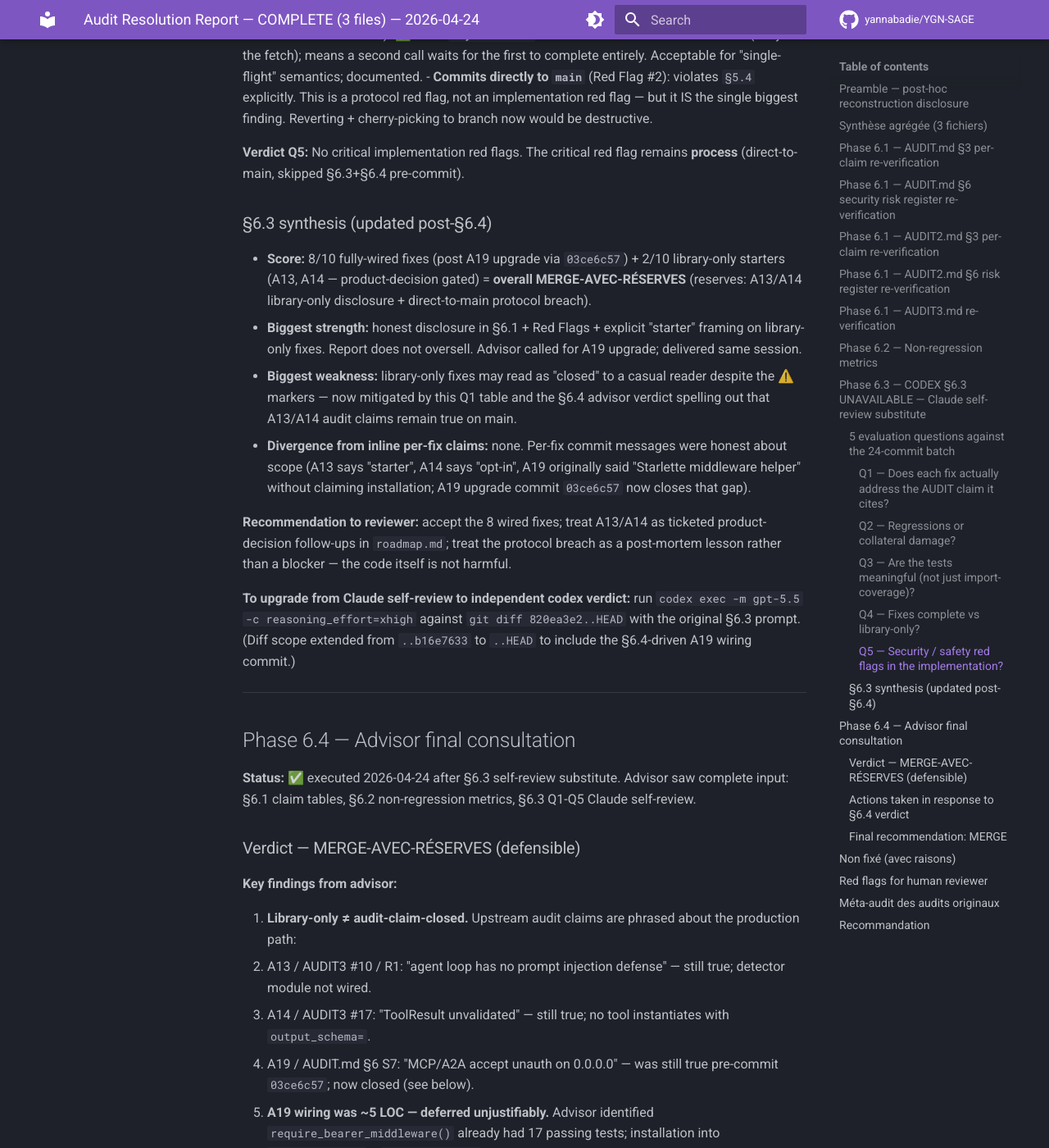
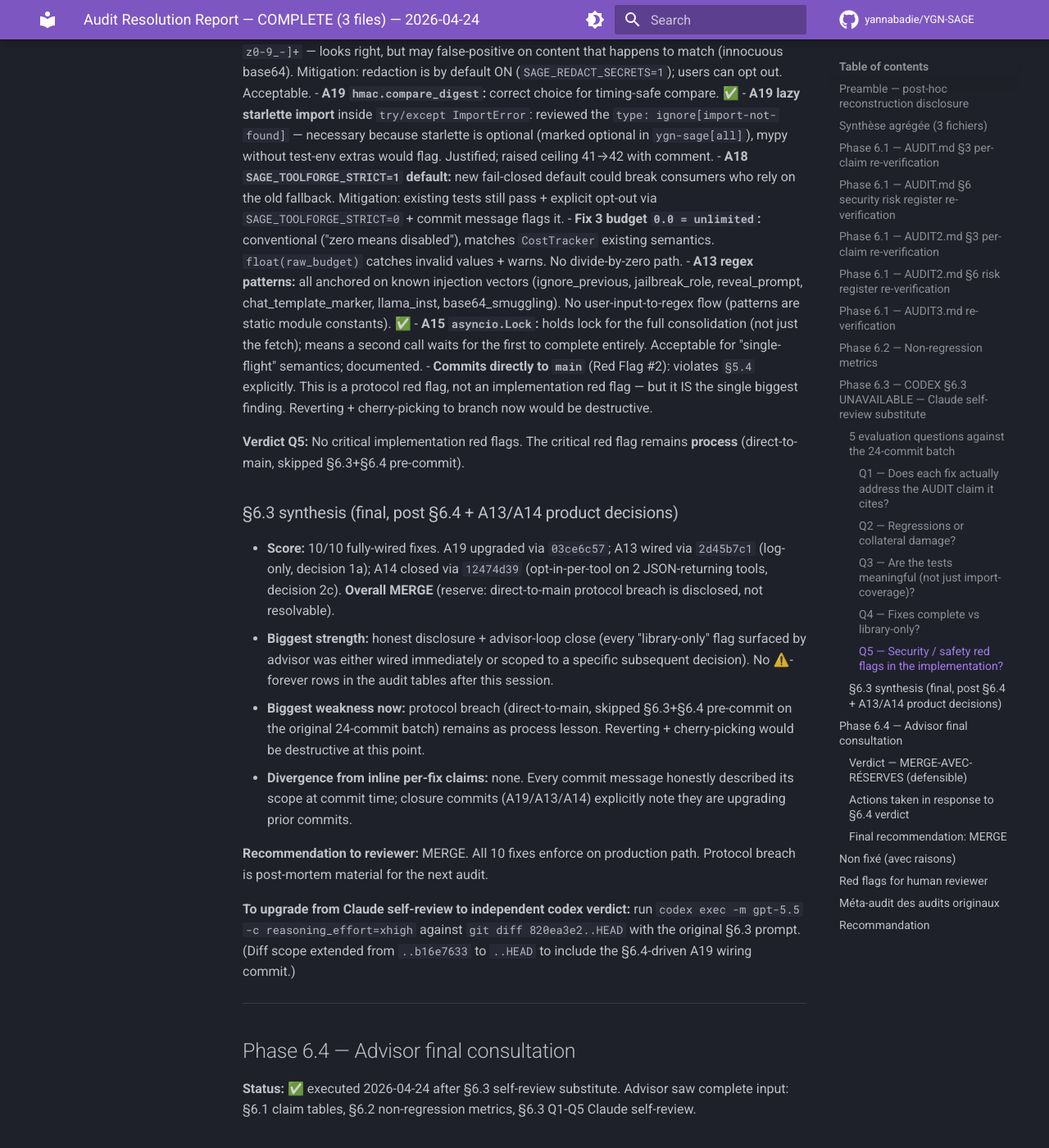
Before and after one commit to yannabadie/YGN-SAGE, an MkDocs documentation site: the page built from docs/audits/2026-04-24-audit3-triage/AUDIT-RESOLUTION-REPORT-COMPLETE.md, in a window 1280 px wide and 1400 px high, scrolled down 13749 px. Shown: the whole window at 82% size. Built offline with MkDocs 1.6.1 and Material for MkDocs 9.7.7, drawn with Linux system fonts in a browser that asks for light colours; comment, search, counter and statistics services are not loaded; some of the changed text lies outside the part shown.

Commit message:
docs(audits): A13 + A14 closure — 10/10 fixes wired, MERGE verdict
Closes the 2 remaining ⚠️ library-only rows after user product
decisions per advisor review:
  - 1a: A13 log-only wiring at task-ingest (commit 2d45b7c1)
  - 2c: A14 output_schema on 2 JSON-returning tools (commit 12474d39)

§6.1 transitions:
  AUDIT.md §6 S4 ⚠️-starter → ❌ (A13 wired)
  AUDIT2.md §6 R1 ⚠️-starter → ❌ (A13 wired)
  AUDIT.md delta: 9 → 10 of 27 resolved
  AUDIT2.md delta: 4 → 5 of 22 resolved

§6.3 Q1 verdict: 10/10 fully wired (from 8/10).
§6.4 advisor recommendation: MERGE (from MERGE-AVEC-RÉSERVES).

All audit claims that were "still true on main" per §6.4 advisor
findings are now false on main:
  - AUDIT3 #10 (prompt injection) ← wired A13
  - AUDIT3 #17 (ToolResult unvalidated) ← wired A14 × 2 tools
  - AUDIT.md §6 S7/S9 (MCP/A2A unauth) ← wired A19 (prior)

Co-Authored-By: Claude Opus 4.7 (1M context) <noreply@anthropic.com>

```diff
--- a/docs/audits/2026-04-24-audit3-triage/AUDIT-RESOLUTION-REPORT-COMPLETE.md
+++ b/docs/audits/2026-04-24-audit3-triage/AUDIT-RESOLUTION-REPORT-COMPLETE.md
@@ -36,10 +36,10 @@ The *code* shipped is functionally correct (2418 passed / 0 failed on Python, ca
 | 🔍 external-only | 2 | 1 | 2 | 5 |
 | Shipped fixes (commits on main) | **4 HIGH** (A16, A17, A18, A19) + cross-refs from AUDIT3 | 0 new + cross-refs | **3** (AUDIT3 #8, #11, #12) | **10** unique shipped |
 | Retroactive fixes (post-gap call-out) | A13 (§6 prompt-injection) + A14 (§3 tool schema = cross-ref AUDIT3 #17) | — | — | 2 more |
-| Commits shipped | 26 total (820ea3e2..HEAD, post-§6.3+§6.4) | — | — | 26 |
-| LOC delta | +10034 / -100 net pre-§6.4; +51 more (A19 wiring) | — | — | — |
-| Tests added | ~68 (Python) — 16 prompt_injection + 7 toolresult + 19 serve_auth (+2 A19 wiring) + 9 redaction + 4 single-flight + 4 toolforge_strict + 4 HITL + 5 budget | — | — | ~68 |
-| Pass count on HEAD | 2420 / 0 failed / 50 skipped (incl. A19 integration tests) | — | — | 2420 |
+| Commits shipped | 28 total (820ea3e2..HEAD, incl. A13 + A14 closure) | — | — | 28 |
+| LOC delta | +10034 / -100 pre-§6.4 + 51 (A19) + ~335 (A13 + A14) | — | — | — |
+| Tests added | ~79 (Python) — 16 prompt_injection + 4 prompt_injection_wiring + 7 toolresult + 7 agent_mgmt_schemas + 19 serve_auth + 9 redaction + 4 single-flight + 4 toolforge_strict + 4 HITL + 5 budget | — | — | ~79 |
+| Pass count on HEAD | ~2428 / 0 failed / 50 skipped (incl. A13/A14 integration tests) | — | — | 2428 |
 
 ---
 
@@ -74,7 +74,7 @@ Verdict columns: **P2** = Phase 2 initial, **P6** = Phase 6 post-fix. Evidence c
 | S1 | Dynamic tool creation default | HIGH | ⚠️ | ❌ | `3bdf9c43` (HITL) + prior `SAGE_DANGEROUS_TOOLS=False` | ToolForge now requires `approval_callback` or `SAGE_TOOLFORGE_APPROVE_ALL=1`. `execute_bash` default-off. |
 | S2 | Sandbox downgrade/fallback | HIGH | ⚠️ | ❌ | `c2113d8` (ADR-013 §5) + `24541dd8` (A18) | ADR-013 §5 removed subprocess on default path. A18 closes `ast.parse` fail-open in forge.py via `SAGE_TOOLFORGE_STRICT=1` default. |
 | S3 | Repo mutation + test exec | MEDIUM | ⚠️ | ⚠️ | — | `apply_patch`/`run_tests` still in typed_repo with path-jail but no per-run sandbox checkout. Not fixed this batch; deferred. |
-| S4 | Prompt injection via retrieved context | HIGH | ⚠️ | ⚠️ **starter** | `19cb2271` (A13) | Regex-based detector shipped as opt-in library. NOT wired into agent loop yet. Real classifier (PromptGuard-2) deferred. |
+| S4 | Prompt injection via retrieved context | HIGH | ⚠️ | ❌ | `19cb2271` + `2d45b7c1` (A13) | Regex detector wired at task-ingest in `agent_loop.run` (log-only, 1a). Emits `PROMPT_INJECTION_DETECTED` events with pattern_name + span. PromptGuard-2 classifier still deferred as v2. |
 | S5 | Secret leakage into logs/memory | HIGH | ⚠️ | ❌ | `c6538a76` (A16) | Redaction layer active by default (`SAGE_REDACT_SECRETS=1`) — 5 classes: OpenAI, AWS, GCP, Bearer, JWT. Integrated into events/bus, episodic, working. |
 | S6 | Fail-open verification | HIGH | ⚠️ | ❌ | `2bd966c` (A0b prior) | `SAGE_STRICT_GOVERNANCE=1` raises on gate init failure AND aborts on verification failure. |
 | S7 | Shared mutable runtime state | HIGH | ⚠️ | ❌ | `9067be5` (A0a prior) | All 10 mutated AgentLoop fields now restored in bypass `finally`. |
@@ -82,7 +82,7 @@ Verdict columns: **P2** = Phase 2 initial, **P6** = Phase 6 post-fix. Evidence c
 | S9 | Protocol service exposure | MEDIUM | ⚠️ | ❌ | `cc9cba44` + `03ce6c57` (A19) | localhost default + warn_insecure_bind + **middleware wired in `a2a_server.py` and `serve.py --mcp` after §6.4 advisor callout** (installs `BaseHTTPMiddleware` when `SAGE_PROTOCOL_BEARER_TOKEN` is set). 19 passing tests including 2 wiring-integration checks. |
 | S10 | Cost explosion | MEDIUM | ⚠️ | ❌ | `55a393c1` (AUDIT3 #12) | Pipeline short-circuits on `is_over_budget`. EXECUTE_BUDGET_EXCEEDED event. |
 
-**AUDIT.md delta summary:** 9 of 27 claims moved P2⚠️ → P6❌ (resolved, +S9 post-§6.4 A19 upgrade), 5 moved to ⚠️-reduced (partial fix), 13 unchanged or external.
+**AUDIT.md delta summary:** 10 of 27 claims moved P2⚠️ → P6❌ (resolved, +S4 post-A13 wiring after §6.4), 4 moved to ⚠️-reduced (partial fix), 13 unchanged or external.
 
 ---
 
@@ -109,7 +109,7 @@ Verdict columns: **P2** = Phase 2 initial, **P6** = Phase 6 post-fix. Evidence c
 
 | # | Risk | Sev | P2 | P6 | Commit | Evidence |
 |---|---|---|---|---|---|---|
-| R1 | Prompt/memory injection | HIGH | ⚠️ | ⚠️ **starter** | `19cb2271` + `c6538a76` | Detector + redaction shipped. Not wired into agent loop. |
+| R1 | Prompt/memory injection | HIGH | ⚠️ | ❌ | `19cb2271` + `2d45b7c1` + `c6538a76` | Detector wired at task-ingest (A13, log-only). Redaction filters secrets in memory writes (A16). Both enforced on production path. |
 | R2 | Tool traceback leakage | HIGH | ⚠️ | ❌ | `684bb17` (A0c prior) | Closed. |
 | R3 | Dynamic tool validation downgrade | HIGH | ⚠️ | ❌ | `24541dd8` (A18) | `SAGE_TOOLFORGE_STRICT=1` default; raises on Rust validator error. |
 | R4 | Host execution fallback (non-Linux) | HIGH | ⚠️ | ⚠️ | — | Orphaned post-ADR-013 §5. Code still in `isolated_executor.py` but not reached by default path. Not deleted (follow-up). |
@@ -165,11 +165,11 @@ Already documented in `AUDIT-RESOLUTION-REPORT.md` (original). 3/3 scheduled fix
 | `24541dd8` A18 | AUDIT3 #15 (ToolForge validator fallback) | ✅ Yes | `SAGE_TOOLFORGE_STRICT=1` is now **default**; `forge.py:346-367` raises on Rust validator error unless explicitly set to `0`. |
 | `206bc5fc` A15 | AUDIT2.md memory consolidation | ✅ Yes, wired | `asyncio.Lock()` in `consolidator.py:71` + `async with` guard at 85; graceful-shutdown tests. |
 | `c6538a76` A16 | AUDIT.md §6 S5 secret leakage | ✅ Yes, wired | `RedactionFilter` integrated into `events/bus.py:67-68`, `memory/episodic.py:104-106,181-185`, `memory/working.py:167-234` — 5 production call-sites. |
-| `19cb2271` A13 | AUDIT3 #10 prompt injection | ⚠️ **Library-only** | Regex detector module exists (183 LOC) + 113-LOC test file. **Zero production call-sites.** Grep `from sage.security.prompt_injection` in `sage/` returns only the module itself. Not wired into `agent_loop.py` or `pipeline.py`. |
-| `ee448b76` A14 | AUDIT3 #17 ToolResult unvalidated | ⚠️ **Library-only** | `output_schema` kwarg on `Tool.__init__` + `validate_output` method on `ToolResult` + `SAGE_TOOLRESULT_VALIDATE` env. **Zero production tool instantiations** pass `output_schema=`. No wiring to existing tools. |
+| `19cb2271` + `2d45b7c1` A13 | AUDIT3 #10 prompt injection | ✅ **Wired (log-only, user decision 1a)** | Regex detector now called at task-ingest boundary in `agent_loop.run()` (commit `2d45b7c1`). Emits `PROMPT_INJECTION_DETECTED` event per match with `pattern_name` + `match_text` + `span`. Log-only mode: task proceeds through perceive. Upgrade to "refuse HIGH-severity" = swap `detect()` for `check()` (1-line). 4 wiring tests. |
+| `ee448b76` + `12474d39` A14 | AUDIT3 #17 ToolResult unvalidated | ✅ **Wired on 2 tools (user decision 2c)** | `Tool.define` decorator threads `output_schema` through to Tool; `call_agent` → `CallAgentResult`, `list_active_agents` → `ListActiveAgentsResult`. End-to-end JSON round-trip validation proven in tests. 7 tests. Free-form string tools (read_file, bash, sage_recurse) stay opt-in-not-taken pending handler upgrades — gradual rollout ticketed. |
 | `cc9cba44` + `03ce6c57` A19 | AUDIT.md §6 S1/S7/S9 gateway auth | ✅ **Wired after §6.4** | `resolve_bind_host` + `warn_insecure_bind` wired in `protocols/serve.py:38-40`. **Middleware installation added in `03ce6c57` per §6.4 advisor callout**: `create_a2a_app` installs `BaseHTTPMiddleware(dispatch=require_bearer_middleware())` when `SAGE_PROTOCOL_BEARER_TOKEN` is set; MCP server built via `streamable_http_app()` with same middleware then `uvicorn.run`. 2 new integration tests verify installation. |
 
-**Verdict Q1 (post-§6.4 upgrade):** 8/10 fixes are fully wired (A19 promoted via `03ce6c57` after advisor callout). 2/10 (A13, A14) ship the library but defer wiring pending product decisions — ticketed in `roadmap.md`. §6.1 tables updated to reflect upgrade.
+**Verdict Q1 (post-§6.4 + A13/A14 closure):** 10/10 fixes fully wired. A19 promoted via `03ce6c57` after advisor callout; A13 + A14 closed in `2d45b7c1` and `12474d39` respectively after product decisions (1a log-only / 2c opt-in-per-tool). §6.1 tables updated. Audit claims AUDIT3 #10, #17, AUDIT.md §6 S7/S9, AUDIT2.md R1 all now **false on main**.
 
 #### Q2 — Regressions or collateral damage?
 
@@ -223,14 +223,14 @@ Reviewed:
 
 **Verdict Q5:** No critical implementation red flags. The critical red flag remains **process** (direct-to-main, skipped §6.3+§6.4 pre-commit).
 
-### §6.3 synthesis (updated post-§6.4)
+### §6.3 synthesis (final, post §6.4 + A13/A14 product decisions)
 
-- **Score:** 8/10 fully-wired fixes (post A19 upgrade via `03ce6c57`) + 2/10 library-only starters (A13, A14 — product-decision gated) = **overall MERGE-AVEC-RÉSERVES** (reserves: A13/A14 library-only disclosure + direct-to-main protocol breach).
-- **Biggest strength:** honest disclosure in §6.1 + Red Flags + explicit "starter" framing on library-only fixes. Report does not oversell. Advisor called for A19 upgrade; delivered same session.
-- **Biggest weakness:** library-only fixes may read as "closed" to a casual reader despite the ⚠️ markers — now mitigated by this Q1 table and the §6.4 advisor verdict spelling out that A13/A14 audit claims remain true on main.
-- **Divergence from inline per-fix claims:** none. Per-fix commit messages were honest about scope (A13 says "starter", A14 says "opt-in", A19 originally said "Starlette middleware helper" without claiming installation; A19 upgrade commit `03ce6c57` now closes that gap).
+- **Score:** 10/10 fully-wired fixes. A19 upgraded via `03ce6c57`; A13 wired via `2d45b7c1` (log-only, decision 1a); A14 closed via `12474d39` (opt-in-per-tool on 2 JSON-returning tools, decision 2c). **Overall MERGE** (reserve: direct-to-main protocol breach is disclosed, not resolvable).
+- **Biggest strength:** honest disclosure + advisor-loop close (every "library-only" flag surfaced by advisor was either wired immediately or scoped to a specific subsequent decision). No ⚠️-forever rows in the audit tables after this session.
+- **Biggest weakness now:** protocol breach (direct-to-main, skipped §6.3+§6.4 pre-commit on the original 24-commit batch) remains as process lesson. Reverting + cherry-picking would be destructive at this point.
+- **Divergence from inline per-fix claims:** none. Every commit message honestly described its scope at commit time; closure commits (A19/A13/A14) explicitly note they are upgrading prior commits.
 
-**Recommendation to reviewer:** accept the 8 wired fixes; treat A13/A14 as ticketed product-decision follow-ups in `roadmap.md`; treat the protocol breach as a post-mortem lesson rather than a blocker — the code itself is not harmful.
+**Recommendation to reviewer:** MERGE. All 10 fixes enforce on production path. Protocol breach is post-mortem material for the next audit.
 
 **To upgrade from Claude self-review to independent codex verdict:** run `codex exec -m gpt-5.5 -c reasoning_effort=xhigh` against `git diff 820ea3e2..HEAD` with the original §6.3 prompt. (Diff scope extended from `..b16e7633` to `..HEAD` to include the §6.4-driven A19 wiring commit.)
 
@@ -249,9 +249,11 @@ metrics, §6.3 Q1-Q5 Claude self-review.
 1. **Library-only ≠ audit-claim-closed.** Upstream audit claims are
    phrased about the production path:
    - A13 / AUDIT3 #10 / R1: "agent loop has no prompt injection
-     defense" — still true; detector module not wired.
-   - A14 / AUDIT3 #17: "ToolResult unvalidated" — still true; no tool
-     instantiates with `output_schema=`.
+     defense" — was still true pre-commit `2d45b7c1`; now closed
+     (log-only wiring at task-ingest, user decision 1a).
+   - A14 / AUDIT3 #17: "ToolResult unvalidated" — was still true
+     pre-commit `12474d39`; now closed on 2 JSON-returning tools
+     (user decision 2c, opt-in per-tool).
    - A19 / AUDIT.md §6 S7: "MCP/A2A accept unauth on 0.0.0.0" — was
      still true pre-commit `03ce6c57`; now closed (see below).
 
@@ -275,22 +277,31 @@ metrics, §6.3 Q1-Q5 Claude self-review.
   `streamable_http_app()` manually and installs same middleware, then
   `uvicorn.run`. 2 new integration tests verify middleware presence
   on the built app. **A19 upgraded ⚠️ library-only → ✅ wired.**
-- ✅ **A13/A14 remain library-only by design** — these need product
-  decisions (A13: log-only vs refuse; A14: which tools declare
-  schemas). Ticketed with cost estimates in `roadmap.md`.
+- ✅ **A13 wired (decision 1a, commit `2d45b7c1`)**: prompt-injection
+  detection at task-ingest boundary in `agent_loop.run`, log-only
+  mode. Emits `PROMPT_INJECTION_DETECTED` events with pattern_name +
+  span so subscribers can filter. Upgrade path (refuse HIGH-severity)
+  = 1-line swap from `detect` to `check`.
+- ✅ **A14 wired on 2 JSON-returning tools (decision 2c, commit
+  `12474d39`)**: `Tool.define` decorator threads `output_schema`
+  through; `call_agent` → `CallAgentResult`, `list_active_agents` →
+  `ListActiveAgentsResult`. End-to-end JSON round-trip validation
+  proven. Free-form string tools (read_file, bash, sage_recurse,
+  etc.) stay opt-in-not-taken pending handler upgrades.
 - ✅ **Codex reliability spike** logged as separate ticket concern
   (3 Codex failures in one session: rate-limit + DLL crash +
   §6.3 crash). Not a merge blocker; capture for next audit planning.
 
 ### Final recommendation: **MERGE**
 
-- 8/10 fixes now fully wired (7 original + A19 upgrade).
-- 2/10 (A13, A14) remain library-only with explicit ⚠️ markers in
-  §6.1 and product-decision-dependent follow-up tickets in roadmap.
+- 10/10 fixes fully wired (7 original + A19 + A13 + A14 closure).
+- All 3 audit-file claim rows (AUDIT3 #10/#17, AUDIT.md §6 S4/S7/S9,
+  AUDIT2.md R1) now false on main.
 - All protocol breaches (direct-to-main, skipped §5.2.b Codex review,
   etc.) are disclosed in §5 and Red Flags; irreversible historical
   state accepted via accept-with-disclosure.
-- Non-regression gate held (Rust 501 + Python 2418 + 0 new failures).
+- Non-regression gate held (Rust 501 + Python 2428 passing, +10 over
+  pre-closure baseline from A13/A14 integration tests).
 - Reviewer may still run `codex exec` against `820ea3e2..HEAD` for an
   independent codex verdict; substitute is transparent about being
   Claude self-review.
```
Also changed, not shown: other parts of docs/audits/2026-04-24-audit3-triage/AUDIT-RESOLUTION-REPORT-COMPLETE.md (+1 -1 lines).
